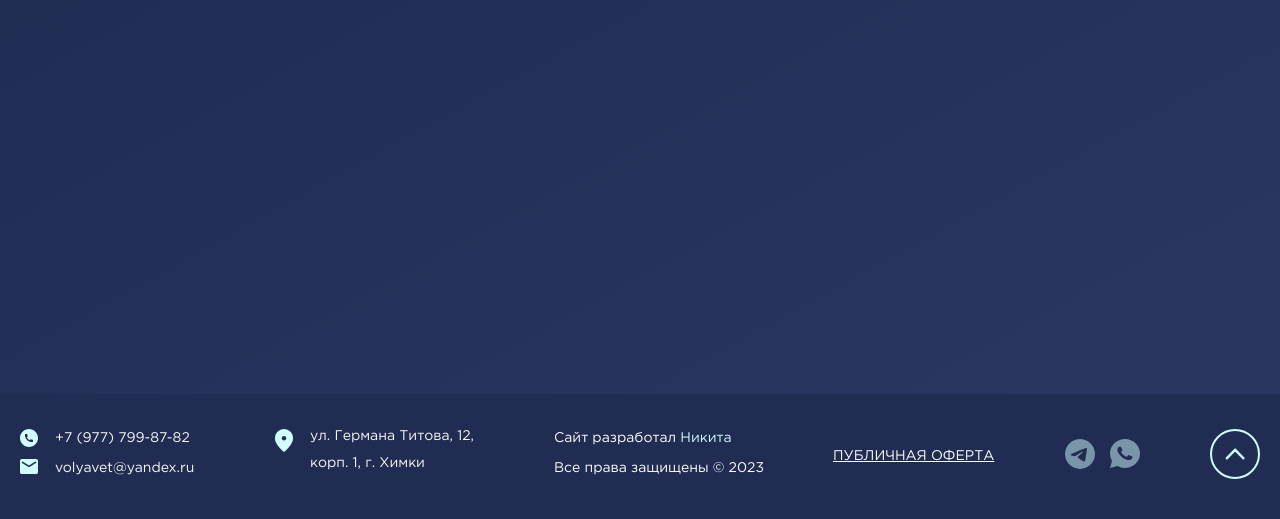
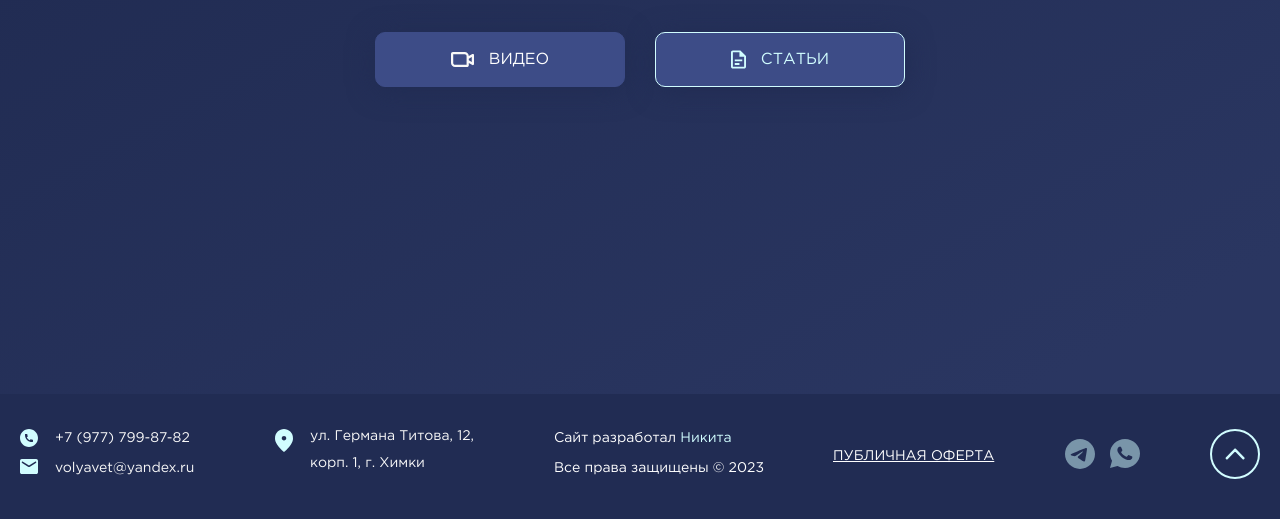
Before and after one commit to intdevels/volyavet-landing, a website: page src/library.html in a window 1280 px wide. Shown: the part 281-800 px from the top of the page. Drawn offline with nearby package versions, Linux system fonts and the light colour scheme; files that its build step writes are made by us from their sources.

Commit message:
✨ feat(library.html, _libraryPage.scss): добавлены кнопки для переключения между видео и статьями в библиотеке Добавлены кнопки для переключения между видео и статьями в библиотеке. Кнопки имеют соответствующие иконки и меняют цвет при наведении и активации. Кнопки расположены в блоке с классом library-page__btns, который находится внутри блока с классом library-page__inner.

```diff
--- a/src/library.html
+++ b/src/library.html
@@ -31,6 +31,23 @@
             <div class="page-title">
                 <h1>Библиотека </h1>
             </div>
+            <div class="library-page__inner">
+                <div class="library-page__btns">
+                    <a href="#" class="library-page__btn">
+                        <svg width="23" height="15" viewBox="0 0 23 15" fill="none" xmlns="http://www.w3.org/2000/svg">
+                            <path d="M22.4435 2.025C22.2738 1.92806 22.0821 1.87712 21.8871 1.87712C21.6921 1.87712 21.5004 1.92806 21.3306 2.025L17.8065 4.05938C17.787 2.97754 17.3488 1.94651 16.5859 1.18757C15.823 0.428636 14.7962 0.00227553 13.7258 0H1.85484C1.36366 0.00246417 0.893286 0.200799 0.545963 0.551897C0.19864 0.902995 0.00243767 1.37848 0 1.875V10.875C0 11.969 0.429924 13.0182 1.19519 13.7918C1.96046 14.5654 2.99839 15 4.08065 15H15.9516C16.4428 14.9975 16.9132 14.7992 17.2605 14.4481C17.6078 14.097 17.804 13.6215 17.8065 13.125V10.9406L21.3306 12.975C21.4994 13.0748 21.6916 13.1266 21.8871 13.125C22.0827 13.1275 22.2752 13.0756 22.4435 12.975C22.6122 12.8755 22.7523 12.7332 22.8498 12.5622C22.9474 12.3912 22.9992 12.1974 23 12V3C22.9992 2.80259 22.9474 2.60881 22.8498 2.43781C22.7523 2.26681 22.6122 2.12452 22.4435 2.025ZM15.5806 12.75H4.08065C3.58946 12.7475 3.11909 12.5492 2.77177 12.1981C2.42445 11.847 2.22824 11.3715 2.22581 10.875V2.25H13.7258C14.217 2.25246 14.6874 2.4508 15.0347 2.8019C15.382 3.153 15.5782 3.62848 15.5806 4.125V12.75ZM20.7742 10.0594L17.8065 8.34375V6.65625L20.7742 4.94062V10.0594Z"/>
+                        </svg>
+
+                        <span>видео</span>
+                    </a>
+                    <a href="#" class="library-page__btn active">
+                        <svg width="15" height="19" viewBox="0 0 15 19" fill="none" xmlns="http://www.w3.org/2000/svg">
+                            <path d="M1.875 0.5C1.37772 0.5 0.900805 0.689642 0.549175 1.02721C0.197544 1.36477 0 1.82261 0 2.3V16.7C0 17.1774 0.197544 17.6352 0.549175 17.9728C0.900805 18.3104 1.37772 18.5 1.875 18.5H13.125C13.6223 18.5 14.0992 18.3104 14.4508 17.9728C14.8025 17.6352 15 17.1774 15 16.7V5.9L9.375 0.5H1.875ZM1.875 2.3H8.4375V6.8H13.125V16.7H1.875V2.3ZM3.75 9.5V11.3H11.25V9.5H3.75ZM3.75 13.1V14.9H8.4375V13.1H3.75Z"/>
+                        </svg>
+                        <span>статьи</span>
+                    </a>
+                </div>
+            </div>
         </section>
     </div>
 
--- a/src/scss/pages/_libraryPage.scss
+++ b/src/scss/pages/_libraryPage.scss
@@ -5,7 +5,49 @@
    padding-bottom: 110px;
    .page-title{
      margin-top: 45px;
+     margin-bottom: 45px;
    }
 
+   &__inner{
+
+   }
+   &__btns{
+     display: flex;
+     align-items: center;
+     justify-content: center;
+     gap: 30px;
+     margin-bottom: 50px;
+   }
+   &__btn{
+     padding: 18px;
+     display: flex;
+     align-items: center;
+     justify-content: center;
+     max-width: 250px;
+     width: 100%;
+     height: 55px;
+     background: #3D4C87;
+     box-shadow: 0px 4px 27px #212C53;
+     border-radius: 10px;
+     border: 1px solid #3D4C87;
+     font-size: 16px;
+     line-height: 100%;
+     text-transform: uppercase;
+     color: #FFFFFF;
+     transition: $transition;
+     svg{
+       margin-right: 15px;
+       fill:#F8F8F8;
+       transition: $transition;
+     }
+     &:hover,
+     &.active{
+       border-color: #D1FDFF;
+       color: #d1fdff;
+       svg{
+         fill:#D1FDFF;
+       }
+     }
+   }
  }
 /*=====  End of LibraryPage  ======*/
```
